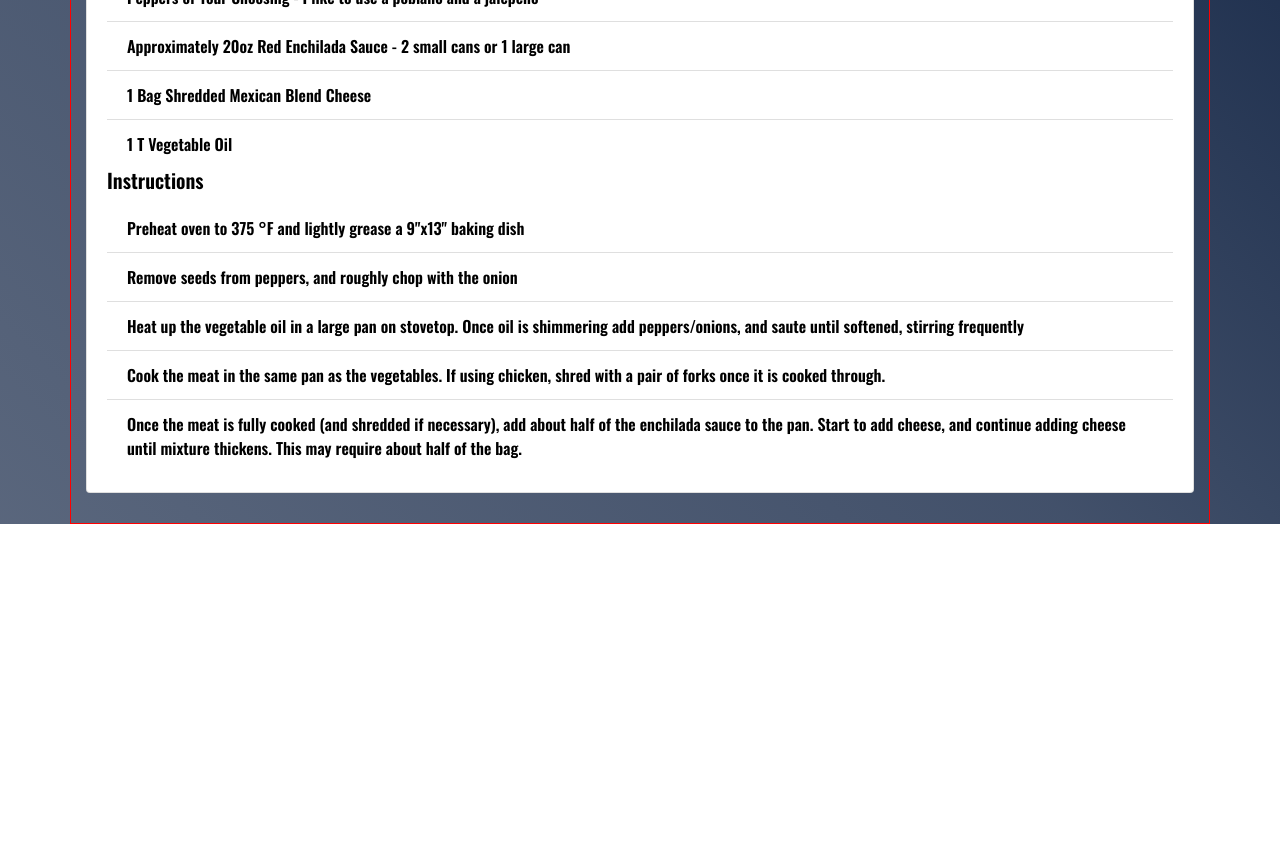
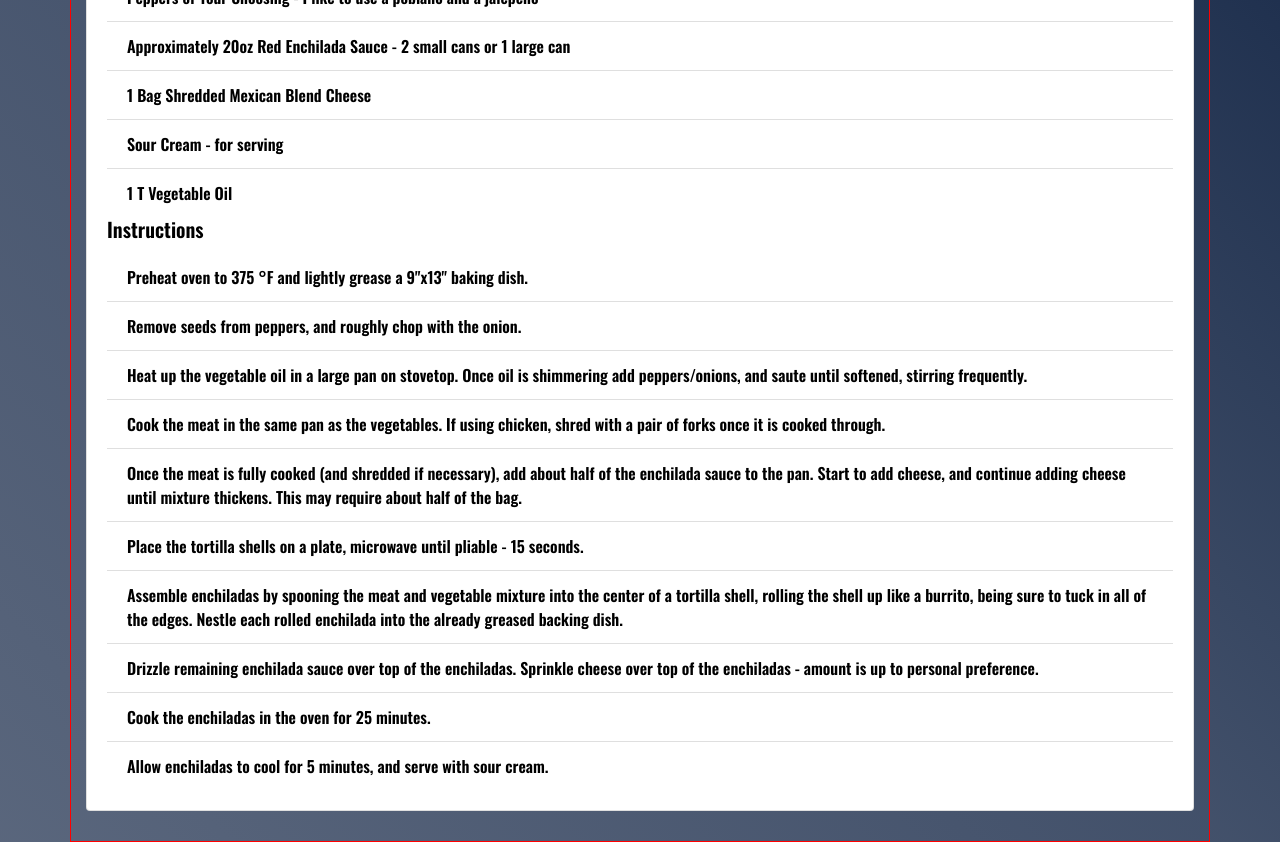
Before and after one commit to kennja05/personal-site, a React (Create React App) app: page /recipes/enchiladas in a window 1280 px wide. Shown: the part 360-1202 px from the top of the page. Before the commit the page ends 884 px from the top, so only its background shows below. Built offline with nearby package versions, Linux system fonts and the light colour scheme; a web font is replaced by a local one.

Commit message:
complete enchilada recipe

```diff
--- a/src/App.css
+++ b/src/App.css
@@ -195,9 +195,3 @@ iframe{
   color: black;
   padding: 30px;
 }
-
-.recipe-card{
-  margin-top: 30px;
-  border: 1px solid green;
-  background-color: white;
-}
--- a/src/individualProjects/Enchiladas.js
+++ b/src/individualProjects/Enchiladas.js
@@ -18,7 +18,7 @@ const Enchiladas = () => {
                                 the larger burrito size.
                             </ListGroup.Item>
                             <ListGroup.Item>
-                                1 - 1.5 Pounds of Ground Beef or Chicken Breast
+                                Between 1 to 1.5 Pounds of Ground Beef or Chicken Breast
                             </ListGroup.Item>
                             <ListGroup.Item>
                                 1 Spanish Onion
@@ -33,20 +33,23 @@ const Enchiladas = () => {
                                 1 Bag Shredded Mexican Blend Cheese
                             </ListGroup.Item>
                             <ListGroup.Item>
+                                Sour Cream - for serving
+                            </ListGroup.Item>
+                            <ListGroup.Item>
                                 1 T Vegetable Oil
                             </ListGroup.Item>
                         </ListGroup>
                     <Card.Title>Instructions</Card.Title>
                     <ListGroup className='list-group-flush'>
                         <ListGroup.Item>
-                            Preheat oven to 375 °F and lightly grease a 9"x13" baking dish
+                            Preheat oven to 375 °F and lightly grease a 9"x13" baking dish.
                         </ListGroup.Item>
                         <ListGroup.Item>
-                            Remove seeds from peppers, and roughly chop with the onion
+                            Remove seeds from peppers, and roughly chop with the onion.
                         </ListGroup.Item>
                         <ListGroup.Item>
                             Heat up the vegetable oil in a large pan on stovetop. Once oil is shimmering
-                            add peppers/onions, and saute until softened, stirring frequently
+                            add peppers/onions, and saute until softened, stirring frequently.
                         </ListGroup.Item>
                         <ListGroup.Item>
                             Cook the meat in the same pan as the vegetables. If using chicken, shred
@@ -58,13 +61,32 @@ const Enchiladas = () => {
                             adding cheese until mixture thickens. This may require about half of
                             the bag.
                         </ListGroup.Item>
+                        <ListGroup.Item>
+                            Place the tortilla shells on a plate, microwave until pliable - 15
+                            seconds.
+                        </ListGroup.Item>
+                        <ListGroup.Item>
+                            Assemble enchiladas by spooning the meat and vegetable mixture into the
+                            center of a tortilla shell, rolling the shell up like a burrito, being
+                            sure to tuck in all of the edges. Nestle each rolled enchilada into the
+                            already greased backing dish.
+                        </ListGroup.Item>
+                        <ListGroup.Item>
+                            Drizzle remaining enchilada sauce over top of the enchiladas. Sprinkle
+                            cheese over top of the enchiladas - amount is up to personal preference.
+                        </ListGroup.Item>
+                        <ListGroup.Item>
+                            Cook the enchiladas in the oven for 25 minutes.
+                        </ListGroup.Item>
+                        <ListGroup.Item>
+                            Allow enchiladas to cool for 5 minutes, and serve with sour cream.
+                        </ListGroup.Item>
                     </ListGroup>
                     </Card.Body>
                 </Card>
             </div>
         </div>
     )
-
 }
 
 export default Enchiladas
```
